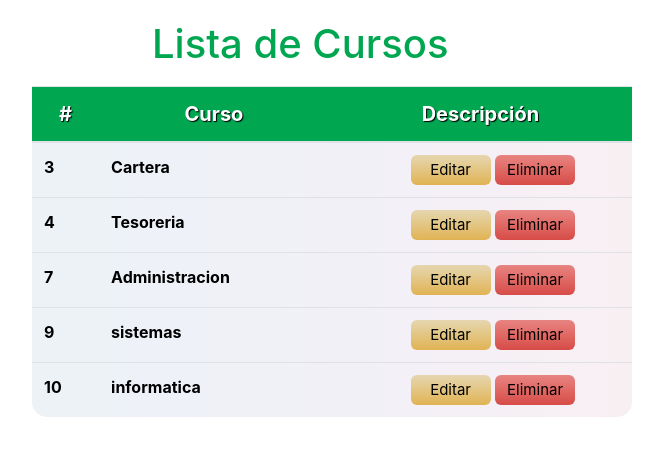
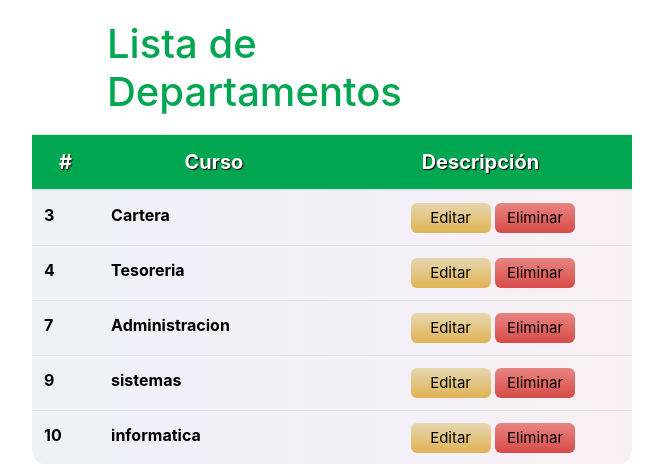
Before and after one commit to darteagaleon/Proyecto1, a Django app: page /homedpto/ in a window 1280 px wide; the page is wider, and only the part inside the window is pictured. Shown: the part 120-584 px from the top of that part, without its empty margins (308-971 px from the left). Run offline with Django 4.2, Linux system fonts and the light colour scheme; data comes from the database, SQL or seed files in the repository; both versions use the stored data as it was after the commit; some libraries are stand-ins or nearby versions.

Commit message:
actualizacion 2.4

```diff
--- a/contenido/Templates/Deptor.html
+++ b/contenido/Templates/Deptor.html
@@ -8,7 +8,7 @@
 <main role="main" class="container">
     <div class="row">
         <div class="col-12">
-            <h1>Lista de Cursos</h1>
+            <h1>Lista de Departamentos</h1>
             <div class="table-responsive">
                 <table class="table " id="tablam">
                     <thead>
@@ -54,6 +54,8 @@
     }
     .celdasb .celdasp{
         margin: 0px auto;}
+    h1{
+        width:450px;    }
 </style>
 
 {% endblock %}
--- a/contenido/Templates/layout.html
+++ b/contenido/Templates/layout.html
@@ -43,7 +43,10 @@
                         <li>
                             <hr class="dropdown-divider">
                         </li>
-                        <li id="titulos"><a class="dropdown-item" href="{% url 'homedpto' %}">Añadir Dpto</a></li>
+                        <li id="titulos"><a class="dropdown-item" href="{% url 'agregarDpto' %}">Añadir Dpto</a></li>
+                            <hr class="dropdown-divider">
+                        </li>
+                        <li id="titulos"><a class="dropdown-item" href="{% url 'homedpto' %}">Consultar Dpto</a></li>
                     </ul>
                 </li>
                 <li class="nav-item" id="titulos">
```
Also changed, not shown: db.sqlite3.
